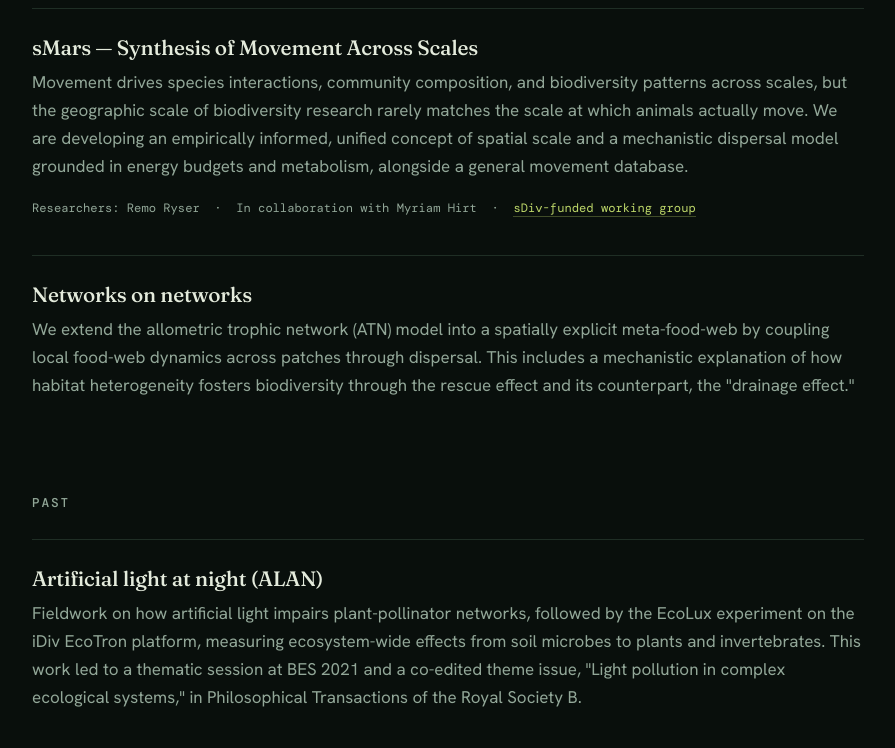
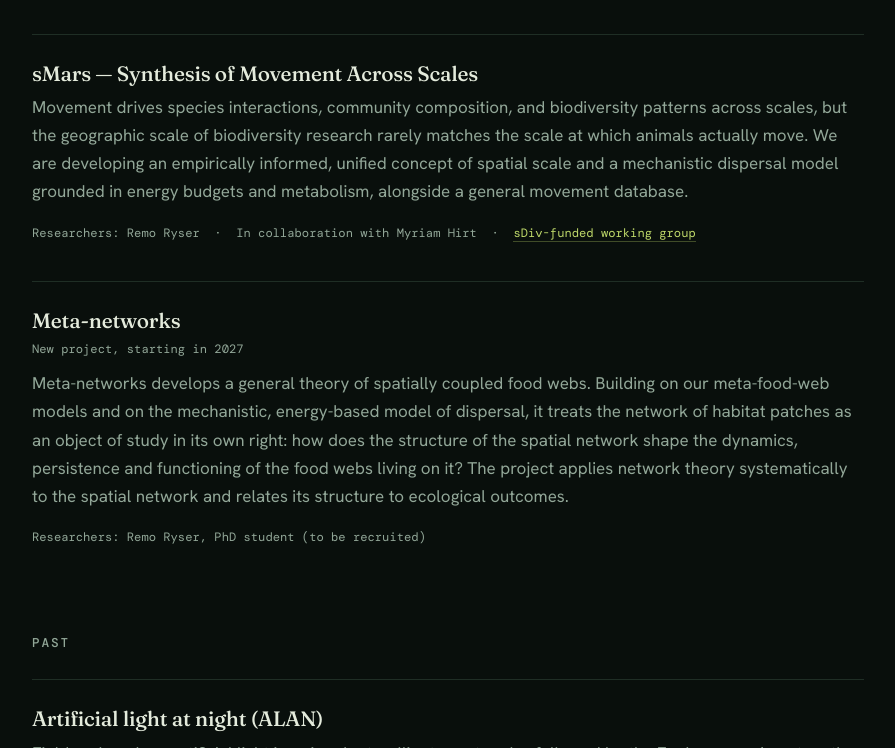
Before and after one commit to RemoRyser/remoryser.github.io, a plain HTML site: page index.html in a window 1280 px wide. Shown: the part 4715-5463 px from the top of the page, without its empty margins (192-1087 px from the left). Drawn offline with nearby package versions, Linux system fonts and the light colour scheme.

Commit message:
Update index.html

```diff
--- a/index.html
+++ b/index.html
@@ -216,7 +216,7 @@
         <div>
           <span class="status soon">Opening soon</span>
           <h3>PhD position</h3>
-          <p>A PhD on the theory of spatially coupled food webs: mechanistic, simulation-based models that link patches, dispersal and species interactions, with some restoration aspects. The position will be advertised soon.</p>
+          <p>A PhD in the project <a href="#projects">Meta-networks</a> on the theory of spatially coupled food webs: mechanistic, simulation-based models that link patches, dispersal and species interactions, with some restoration aspects. The position will be advertised soon.</p>
           <span class="tag">food webs</span><span class="tag">spatial networks</span><span class="tag">theory</span>
         </div>
       </div>
@@ -269,8 +269,10 @@
       </div>
 
       <div class="proj">
-        <h3>Networks on networks</h3>
-        <p>We extend the allometric trophic network (ATN) model into a spatially explicit meta-food-web by coupling local food-web dynamics across patches through dispersal. This includes a mechanistic explanation of how habitat heterogeneity fosters biodiversity through the rescue effect and its counterpart, the "drainage effect."</p>
+        <h3>Meta-networks</h3>
+        <p class="meta">New project, starting in 2027</p>
+        <p>Meta-networks develops a general theory of spatially coupled food webs. Building on our meta-food-web models and on the mechanistic, energy-based model of dispersal, it treats the network of habitat patches as an object of study in its own right: how does the structure of the spatial network shape the dynamics, persistence and functioning of the food webs living on it? The project applies network theory systematically to the spatial network and relates its structure to ecological outcomes.</p>
+        <p class="meta">Researchers: Remo Ryser, PhD student (to be recruited)</p>
       </div>
     </div>
 
```
